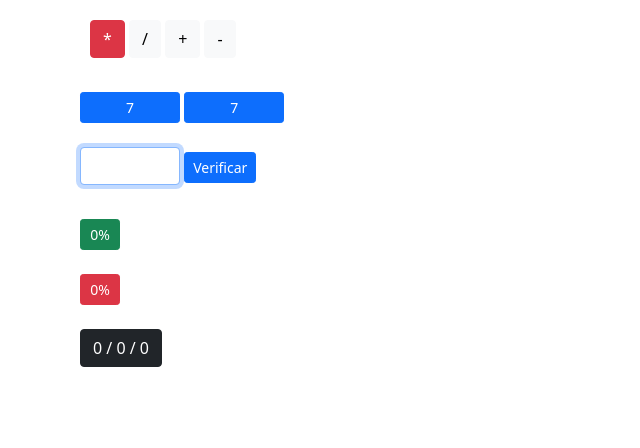
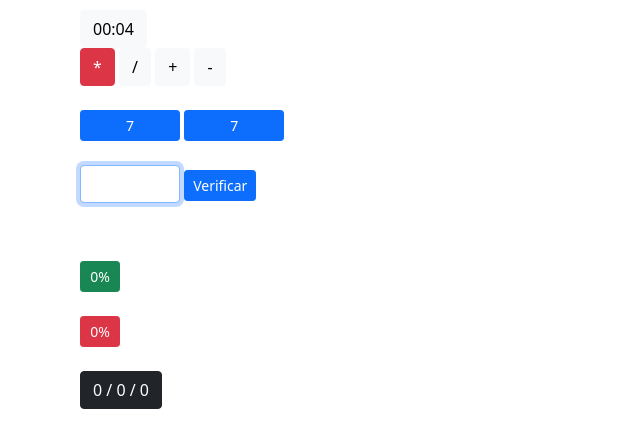
Before and after one commit to hatatori/math-training, a plain HTML site: page index.html in a window 1280 px wide. Shown: the whole page, without its empty margins (0-640 px from the left). Drawn offline with Linux system fonts and the light colour scheme.

Commit message:
Add files via upload

```diff
--- a/index.html
+++ b/index.html
@@ -53,7 +53,10 @@
 
 <div class="container p10">
 
-	<div class="m10" id='escolha'>
+
+	<button type="button" class="btn btn-light" id="temp" onclick="tempo()">00:00</button>
+
+	<div id='escolha'>
 		<button type="button" id="mu" class="btn btn-danger" onclick="op=0;mult()">*</button>
 		<button type="button" id="di" class="btn btn-light" onclick="op=1; divi()">/</button>
 		<button type="button" id="so" class="btn btn-light" onclick="op=2; soma()">+</button>
@@ -62,12 +65,13 @@
 
 	<br>
 
-
-	<input type="text" class="btn btn-primary btn-sm" placeholder="" id="a" style="width: 100">
-	<input type="text" class="btn btn-primary btn-sm" placeholder="" id="b" style="width: 100">
-	<br><br>
-	<input type="number" class="form-control botao" placeholder="" id="c">
-	<button type="button" class="btn btn-primary btn-sm">Verificar</button>
+	<div>
+		<input type="text" class="btn btn-primary btn-sm" placeholder="" id="a" style="width: 100">
+		<input type="text" class="btn btn-primary btn-sm" placeholder="" id="b" style="width: 100">
+		<br><br>
+		<input type="number" class="form-control botao" placeholder="" id="c">
+		<button type="button" class="btn btn-primary btn-sm">Verificar</button>
+	</div>
 
 
 	<br><br>
@@ -81,9 +85,7 @@
 		<button type="button" id="sol" class="btn btn-dark">0 / 0 / 0</button>
 	</div>
 	<br>
-	<div id="resultados">
-
-	</div>
+	<div id="resultados"></div>
 
 </div>
 
@@ -220,4 +222,23 @@
 	mu.click()
 
 
+	function tempo(){
+		t=0
+		temp.innerHTML = "00:00"
+	}
+
+	t = 0
+	te = 0
+
+	setInterval(function(){
+
+		seg = parseInt(t++)
+		min = parseInt(t/60)
+
+		if(seg < 10) seg = "0"+seg;
+		if(min < 10) min = "0"+min;
+
+		temp.innerHTML = min+":"+seg
+	},1000)
+
 </script>
```
